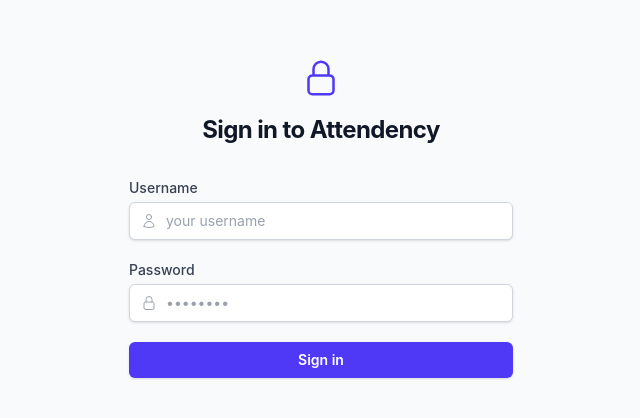
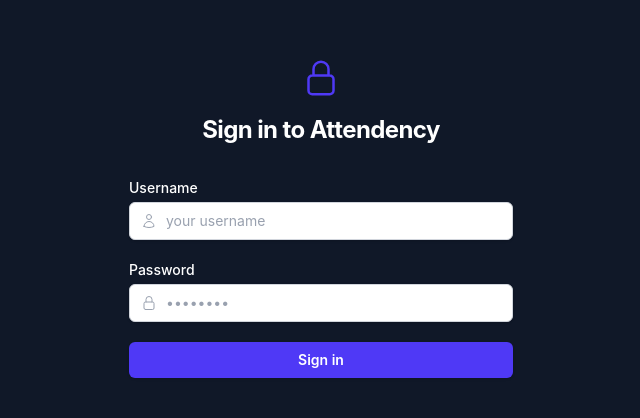
Before and after one commit to ravenmdt/attendency, a React (Vite) app: page /login in a window 1280 px wide. Shown: the part 182-600 px from the top of the page, without its empty margins (319-959 px from the left). Built offline with nearby package versions, Linux system fonts and the light colour scheme; no server answers.

Commit message:
created theme.css for centralized color management

```diff
--- a/index.html
+++ b/index.html
@@ -1,5 +1,5 @@
 <!doctype html>
-<html lang="en" class="bg-white dark:bg-gray-950 scheme-light dark:scheme-dark">
+<html lang="en" class="dark bg-gray-950 scheme-dark">
   <head>
     <meta charset="UTF-8" />
     <link rel="icon" type="image/svg+xml" href="/vite.svg" />
--- a/src/react-app/App.tsx
+++ b/src/react-app/App.tsx
@@ -19,7 +19,7 @@
 
 function AuthGateLoading() {
 	return (
-		<div className="flex min-h-screen items-center justify-center px-4 text-sm text-gray-500 dark:text-gray-400">
+		<div className="ui-page-bg ui-text-muted flex min-h-screen items-center justify-center px-4 text-sm">
 			Checking session...
 		</div>
 	);
--- a/src/react-app/Components/Auth/Login.tsx
+++ b/src/react-app/Components/Auth/Login.tsx
@@ -57,13 +57,13 @@
   }
 
   return (
-    <div className="flex min-h-screen items-center justify-center bg-gray-50 dark:bg-gray-900 px-4">
+    <div className="ui-page-bg flex min-h-screen items-center justify-center px-4">
       <div className="w-full max-w-sm space-y-8">
 
         {/* ── Header ── */}
         <div className="text-center">
           <LockClosedIcon className="mx-auto h-10 w-10 text-indigo-600" />
-          <h2 className="mt-4 text-2xl font-bold tracking-tight text-gray-900 dark:text-white">
+          <h2 className="ui-text-primary mt-4 text-2xl font-bold tracking-tight">
             Sign in to Attendency
           </h2>
         </div>
@@ -75,7 +75,7 @@
           <div>
             <label
               htmlFor="username"
-              className="block text-sm font-medium text-gray-700 dark:text-gray-300"
+              className="ui-text-primary block text-sm font-medium"
             >
               Username
             </label>
@@ -99,7 +99,7 @@
           <div>
             <label
               htmlFor="password"
-              className="block text-sm font-medium text-gray-700 dark:text-gray-300"
+              className="ui-text-primary block text-sm font-medium"
             >
               Password
             </label>
@@ -121,7 +121,7 @@
 
           {/* Error message */}
           {status === 'error' && (
-            <p className="text-sm text-red-600 dark:text-red-400">
+            <p className="ui-danger-text text-sm">
               {errorMessage ?? 'Invalid username or password. Please try again.'}
             </p>
           )}
--- a/src/react-app/Components/Auth/ProtectedRoute.tsx
+++ b/src/react-app/Components/Auth/ProtectedRoute.tsx
@@ -29,7 +29,7 @@
   // loading state so we don't redirect too early and cause route flicker.
   if (isCheckingSession) {
     return (
-      <div className="flex min-h-screen items-center justify-center px-4 text-sm text-gray-500 dark:text-gray-400">
+      <div className="ui-page-bg ui-text-muted flex min-h-screen items-center justify-center px-4 text-sm">
         Checking session...
       </div>
     )
--- a/src/react-app/index.css
+++ b/src/react-app/index.css
@@ -1 +1,2 @@
 @import "tailwindcss";
+@import "./theme.css";
--- /dev/null
+++ b/src/react-app/theme.css
@@ -0,0 +1,74 @@
+@layer utilities {
+  /*
+    Semantic theme utilities using standard Tailwind color tokens.
+    We reference Tailwind's generated CSS variables directly so this file
+    remains readable and avoids editor warnings for @apply.
+
+    Default mode is dark.
+    Add a `.light` class on a root element later when a mode toggle is built.
+
+    This keeps class usage readable and keeps light/dark mapping centralized.
+  */
+  .ui-page-bg {
+    background-color: var(--color-gray-900);
+  }
+  .light .ui-page-bg {
+    background-color: var(--color-gray-50);
+  }
+
+  .ui-surface {
+    background-color: var(--color-gray-800);
+  }
+  .light .ui-surface {
+    background-color: var(--color-white);
+  }
+  .ui-text-primary {
+    color: var(--color-white);
+  }
+  .light .ui-text-primary {
+    color: var(--color-gray-900);
+  }
+
+  .ui-text-muted {
+    color: var(--color-gray-400);
+  }
+  .light .ui-text-muted {
+    color: var(--color-gray-500);
+  }
+
+  .ui-border {
+    border-color: var(--color-gray-600);
+  }
+  .light .ui-border {
+    border-color: var(--color-gray-300);
+  }
+
+  .ui-accent-bg {
+    background-color: var(--color-indigo-500);
+  }
+  .ui-accent-bg:hover {
+    background-color: var(--color-indigo-400);
+  }
+  .light .ui-accent-bg {
+    background-color: var(--color-indigo-600);
+  }
+  .light .ui-accent-bg:hover {
+    background-color: var(--color-indigo-500);
+  }
+
+  .ui-accent-ring {
+    --tw-ring-color: var(--color-indigo-400);
+    --tw-outline-color: var(--color-indigo-500);
+  }
+  .light .ui-accent-ring {
+    --tw-ring-color: var(--color-indigo-500);
+    --tw-outline-color: var(--color-indigo-600);
+  }
+
+  .ui-danger-text {
+    color: var(--color-red-400);
+  }
+  .light .ui-danger-text {
+    color: var(--color-red-600);
+  }
+}
```
